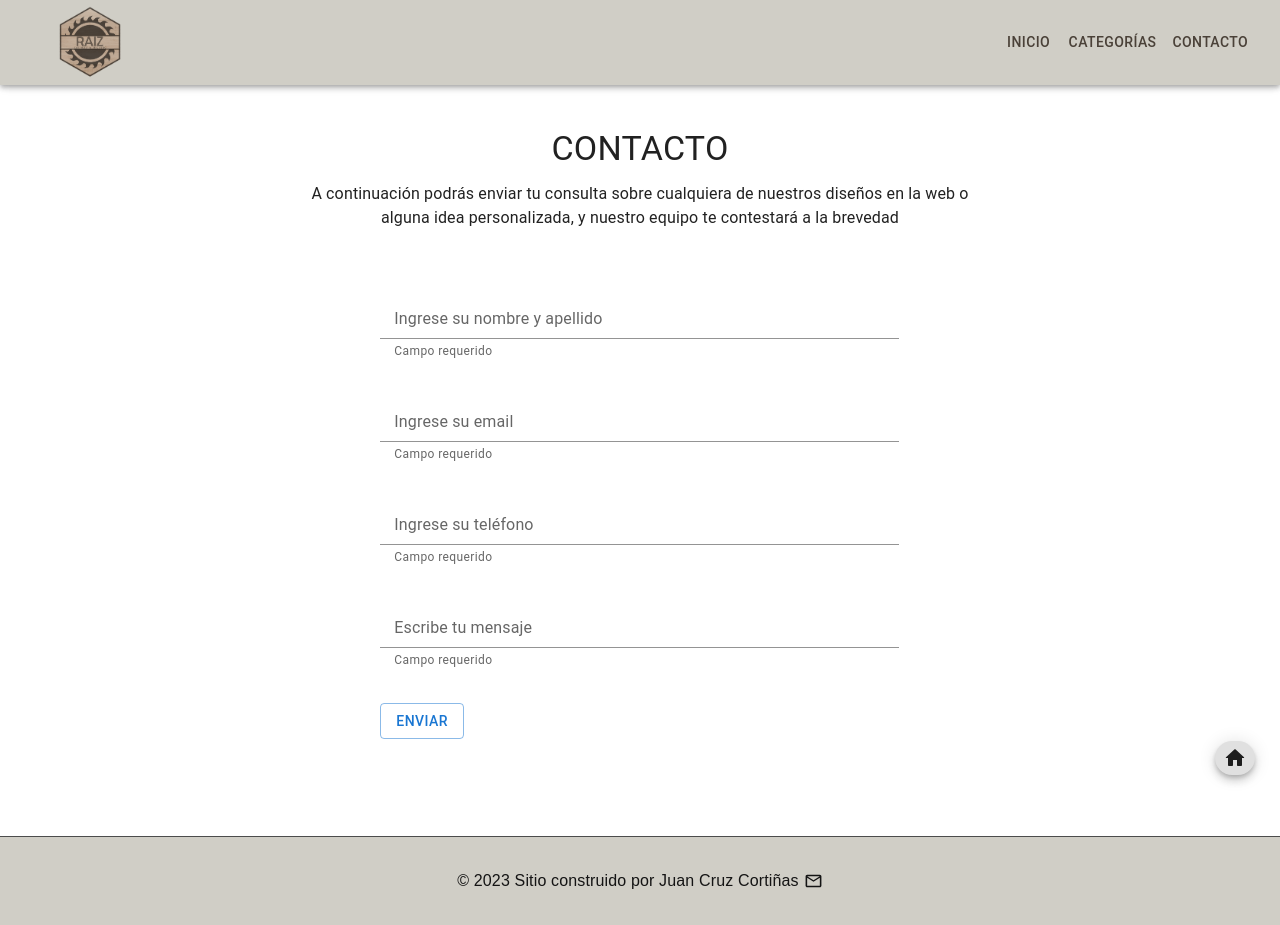
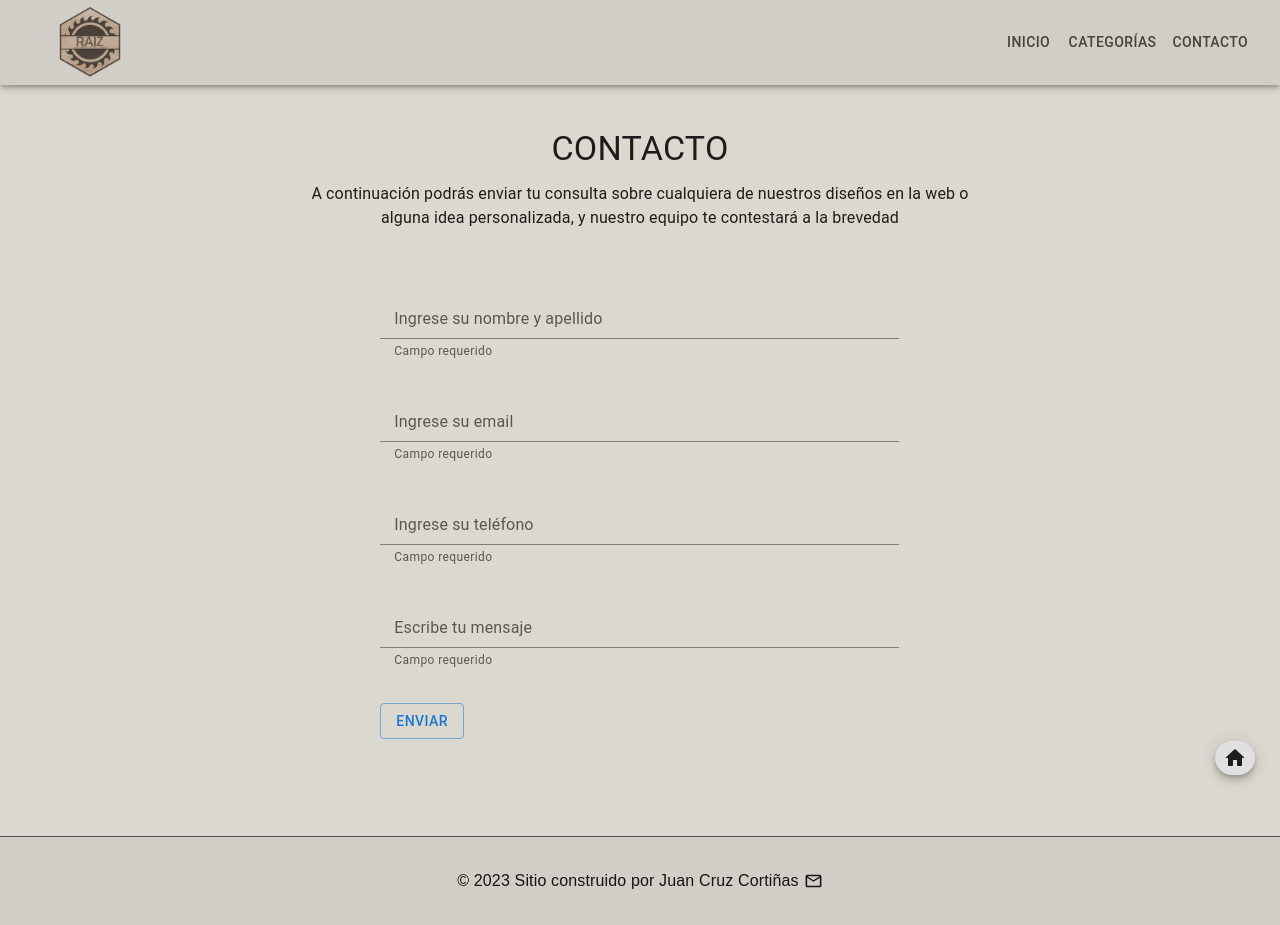
Before and after one commit to Jcruzcorti/raizcarpinteria, a Next.js app: page /contacto in a window 1280 px wide. Built offline with nearby package versions, Linux system fonts and the light colour scheme.

Commit message:
New background color for the main container

```diff
--- a/styles/Home.module.css
+++ b/styles/Home.module.css
@@ -13,6 +13,7 @@
   align-items: center;
   padding: 6rem;
   min-height: 100vh;
+  background-color: #dbd9cf;
 
 }
 .main2 {
@@ -25,6 +26,7 @@
   background-image: url(../public/baner.png);
   background-size: cover;
   background-repeat: no-repeat;
+
 
 }
 
@@ -432,6 +434,7 @@ color: #c6a88b;
     .textInformationHome{
       color: #dbd9cf;
       margin: 0;
+      padding:0;
     }
 
     .TextHome {
@@ -533,7 +536,7 @@ color: #c6a88b;
       flex-direction: row;
       justify-content: center;
       align-items: center;
-      padding: 0rem;
+      padding: 0;
       text-align:center;
       padding: 0px;
 
```
